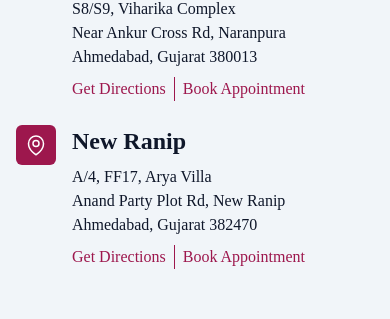
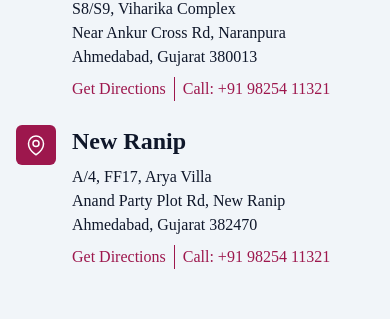
Before and after one commit to vikasbhvsr/vbc, a Next.js app: page /contact in a window 390 px wide. Shown: the part 627-946 px from the top of the page. Built offline with nearby package versions, Linux system fonts and the light colour scheme.

Commit message:
package update and phone number change

```diff
--- a/pages/contact.js
+++ b/pages/contact.js
@@ -42,8 +42,7 @@ export default function Contact() {
                   </Link>
                   <div className='flex divide-x divide-pink-800 space-x-2'>
                     <Link className='text-pink-800 hover:text-pink-700 font-medium mt-2 block' href='https://goo.gl/maps/yteuBkuL5xWJ1zaDA' target='_blank'>Get Directions</Link>
-                    <Link className='pl-2 text-pink-800 hover:text-pink-700 font-medium mt-2 block' href='#'>Book Appointment</Link>
-                  </div>
+                    <Link className='pl-2 text-pink-800 hover:text-pink-700 font-medium mt-2 block' href='tel:+919825411321'>Call: +91 98254 11321</Link>                  </div>
                 </div>
               </div>
               <div className='flex items-start gap-4'>
@@ -62,7 +61,7 @@ export default function Contact() {
                   </Link>
                   <div className='flex divide-x divide-pink-800 space-x-2'>
                     <Link className='text-pink-800 hover:text-pink-700 font-medium mt-2 block' href='https://goo.gl/maps/uMN82PpdWJ4ZQnVT8' target='_blank'>Get Directions</Link>
-                    <Link className='pl-2 text-pink-800 hover:text-pink-700 font-medium mt-2 block' href='#'>Book Appointment</Link>
+                    <Link className='pl-2 text-pink-800 hover:text-pink-700 font-medium mt-2 block' href='tel:+919825411321'>Call: +91 98254 11321</Link>
                   </div>
                 </div>
               </div>
```
Also changed, not shown: 1 other file (tests, documents, lock files or other folders).
